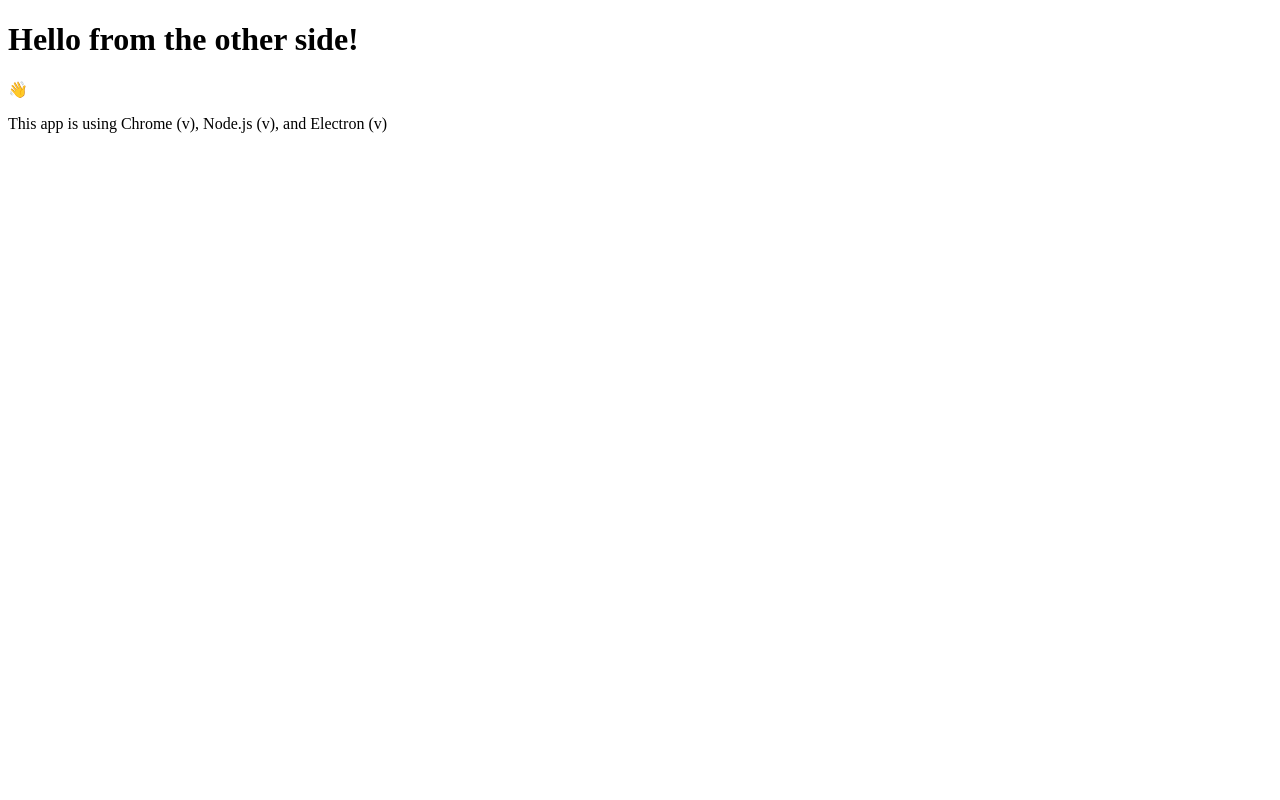
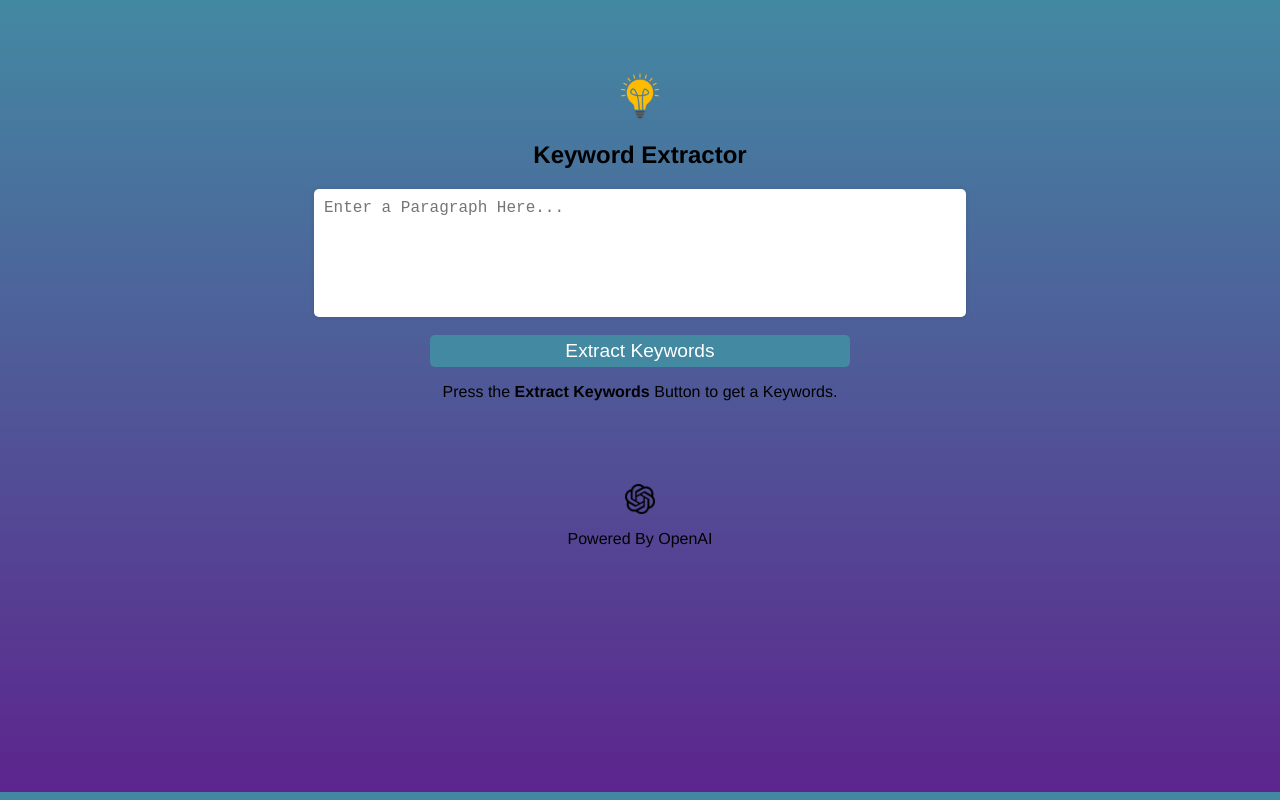
Before and after one commit to reyntors/Desktop-Application-Keywords-Extractor-using-chatGPT-and-SupaBase-API, an Electron app: page renderer/index.html in a window 1280 px wide. Drawn offline with Linux system fonts and the light colour scheme; no server answers.

Commit message:
Set Html Structure

```diff
--- /dev/null
+++ b/renderer/css/styles.css
@@ -0,0 +1,106 @@
+body {
+    background: linear-gradient(to bottom ,  #4389a2, #5c258d);
+    font-family: 'Helvetica Neue', sans-serif;
+    font-size: 16px;
+    min-height: 97vh;
+  }
+
+
+.input-single {
+    margin: 20px 0;
+
+  }
+
+textarea {
+    width: 50%;
+    padding: 10px;
+    border: none;
+    border-radius: 5px;
+    box-shadow: 0 0 5px rgba(0, 0, 0, 0.1);
+    resize: none;
+    font-size: 1.0em;
+    display: block;
+    margin: 0 auto;
+  }
+
+  button {
+    display: inline-block;
+    padding: 5px 135px;
+    border: none;
+    border-radius: 5px;
+    background-color: #4389a2;
+    color: #fff;
+    font-size: 1.2em;
+    cursor: pointer;
+    transition: all 0.2s ease-in-out;
+    display: block;
+    margin: 0 auto;
+  }
+
+  button:hover {
+    background-color: #27ae60;
+  }
+
+  img {
+    width: 50px;
+    height: 50px;
+    display: block;
+    margin: 0 auto;
+    padding-top: 5%;
+  }
+  #icon {
+    width: 30px;
+    height: 30px;
+    display: block;
+    margin: 0 auto;
+    padding-top: 5%;
+  }
+
+h2{
+    text-align: center;
+}
+p{
+    text-align: center;
+}
+
+
+#instructions{
+    text-align: center;
+}
+
+/* Modal CSS */
+.modal {
+  display: none; /* Hidden by default */
+  position: fixed; /* Stay in place */
+  z-index: 1; /* Sit on top */
+  left: 0;
+  top: 0;
+  width: 100%; /* Full width */
+  height: 100%; /* Full height */
+  overflow: auto; /* Enable scroll if needed */
+  background-color: rgba(0,0,0,0.4); /* Black w/ opacity */
+}
+
+/* Modal content */
+.modal-content {
+  background-color: #fefefe;
+  margin: 15% auto; /* 15% from the top and centered */
+  padding: 20px;
+  border: 1px solid #888;
+  width: 80%; /* Could be more or less, depending on screen size */
+}
+
+/* Close button */
+.close {
+  color: #aaa;
+  float: right;
+  font-size: 28px;
+  font-weight: bold;
+}
+
+.close:hover,
+.close:focus {
+  color: black;
+  text-decoration: none;
+  cursor: pointer;
+}
--- a/renderer/index.html
+++ b/renderer/index.html
@@ -10,12 +10,33 @@
       http-equiv="X-Content-Security-Policy"
       content="default-src 'self'; script-src 'self'"
     />
+
     <title>Keywords Extractor</title>
   </head>
+  <link rel="stylesheet" href="./css/styles.css">
   <body>
-    <h1>Hello from the other side!</h1>
-    <p>👋</p>
-    <p id="info"></p>
+    <img src="./images/bulb icon.png" alt="Image Description">
+    <h2>Keyword Extractor</h2>
+
+      <div class="input-single">
+
+        <textarea id="note-textarea" placeholder="Enter a Paragraph Here..." rows="6"></textarea> <br>
+        <button id="generate" title="Start Generate a Keywords" onclick="extractKeywords()">Extract Keywords</button>
+        <p id="instructions">Press the <strong>Extract Keywords</strong> Button to get a Keywords.</p>
+
+      </div>
+
+      <div id="modal" class="modal">
+        <div class="modal-content">
+          <span class="close">&times;</span>
+          <h3>Extracted Keywords:</h3>
+          <ul id="keywords-list"></ul>
+        </div>
+      </div>
+      <footer>
+        <img id="icon" src="./images/openai.png">
+        <p>Powered By OpenAI</p>
+      </footer>
   </body>
   <script src="./js/renderer.js"></script>
 </html>
--- a/renderer/js/renderer.js
+++ b/renderer/js/renderer.js
@@ -1,2 +1,14 @@
-const information = document.getElementById("info");
-information.innerText = `This app is using Chrome (v${versions.chrome()}), Node.js (v${versions.node()}), and Electron (v${versions.electron()})`;
+const generateButton = document.getElementById("generate");
+const modal = document.getElementById("modal");
+const closeModal = document.getElementsByClassName("close")[0];
+const textarea = document.getElementById("note-textarea");
+
+generateButton.addEventListener("click", () => {
+  const text = textarea.value;
+  // perform keyword extraction and display results in modal
+  // ...
+});
+
+closeModal.addEventListener("click", () => {
+  modal.style.display = "none";
+});
```
Also changed, not shown: renderer/images/bulb icon.png (added), renderer/images/openai.png (added).
